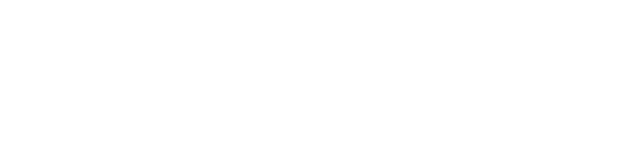
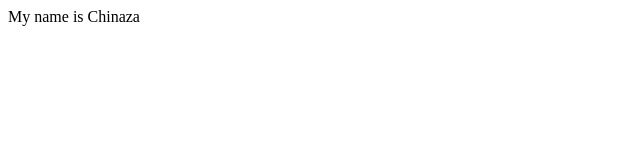
Before and after one commit to ChinazaBelolisa/test, a plain HTML site: page index.html in a window 1280 px wide. Shown: the whole page, without its empty margins (0-640 px from the left). Drawn offline with Linux system fonts and the light colour scheme.

Commit message:
added name

```diff
--- a/index.html
+++ b/index.html
@@ -7,6 +7,6 @@
     <title>Document</title>
 </head>
 <body>
-
+    My name is Chinaza
 </body>
 </html>
```
